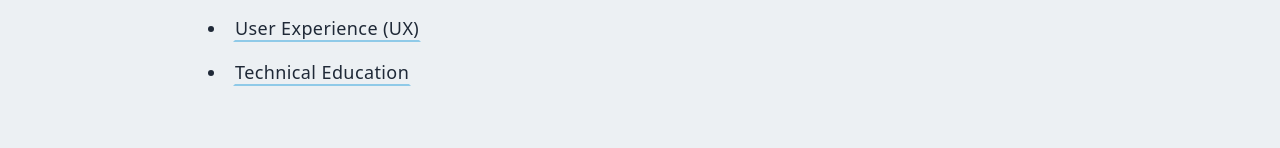
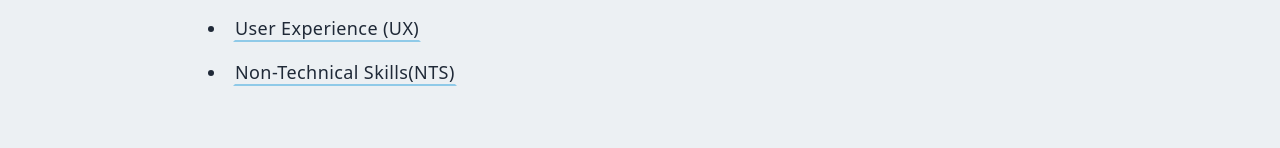
Before and after one commit to niyontwali/updated-portfolio-nextjs, a Next.js app: page /bookmarks in a window 1280 px wide. Shown: the part 574-722 px from the top of the page. Built offline with nearby package versions, Linux system fonts and the light colour scheme; no server answers; a small style sheet from the web is missing; a web font is replaced by a local one.

Commit message:
resolved a naming issue

```diff
--- a/components/BookmarkCategories.jsx
+++ b/components/BookmarkCategories.jsx
@@ -41,7 +41,7 @@ const BookmarkCategories = () => {
       <Link href="/bookmarks/technical">
         <li>
           <span className="border-2 border-transparent hover:border-4 border-b-[#8fcae8]">
-            Technical Education
+            Non-Technical Skills(NTS)
           </span>
         </li>
       </Link>
--- a/pages/bookmarks/technical.js
+++ b/pages/bookmarks/technical.js
@@ -8,13 +8,13 @@ export default function Technical() {
   return (
     <div>
       <Head>
-        <title>John | Mobile development</title>
+        <title>John | Non-technical</title>
         <meta name="mobile" content="Mobile development page" />
         <link rel="icon" href="/titleLogo.jpg" />
       </Head>
       <BookmarkDetails
-        title="Technical Education"
-        description="As a developer you need some real life advices. These are bookmarked resources related to technical Education. I do believe that they can help you advance your skills too."
+        title="Non-Technical Skills"
+        description="As a developer you need some real life advices. These are bookmarked resources related to non-technical skills. I do believe that they can help you advance your skills too."
         icon={<MdCastForEducation />}
         bookmarkData={<TechnicalData />}
       />
```
